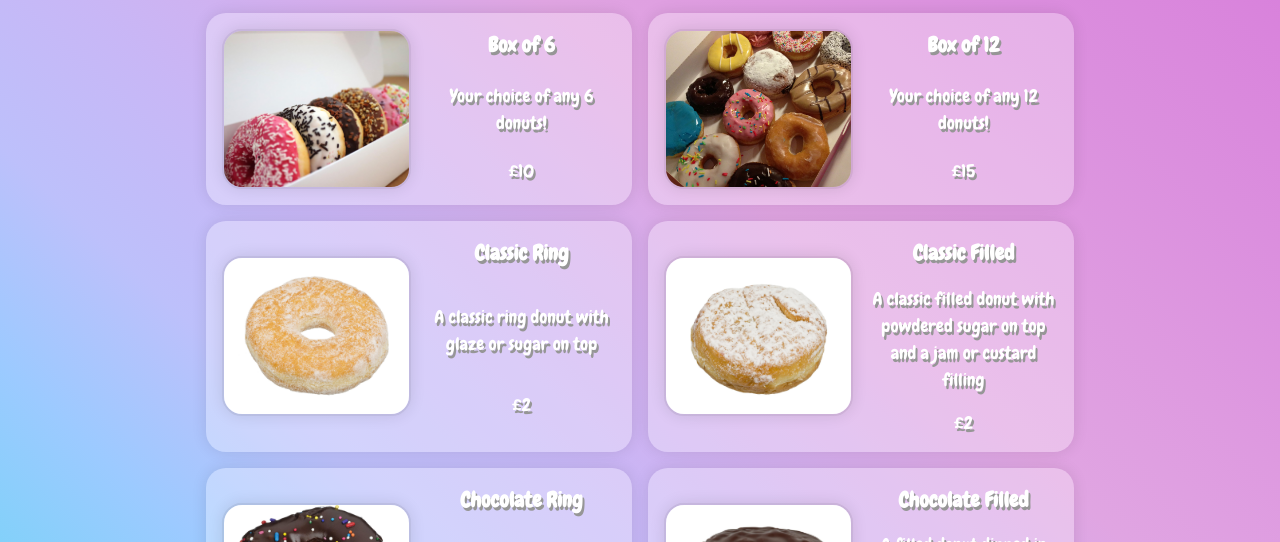
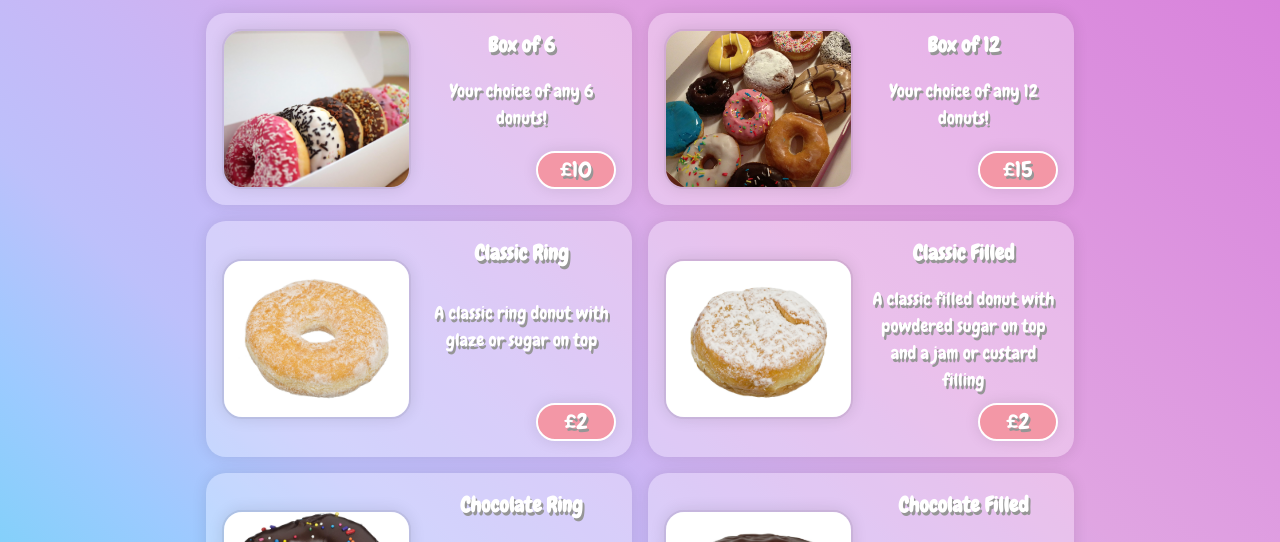
Before and after one commit to ClaraSmyth/restaurant-page, a plain HTML site: page index.html in a window 1280 px wide. Both pictures are taken after a click on the button "Menu!". Shown: the part 179-721 px from the top of the page. Drawn offline with Linux system fonts and the light colour scheme.

Commit message:
Addtional styling to the menu page

```diff
--- a/styles.css
+++ b/styles.css
@@ -19,7 +19,7 @@ body {
     font-family: 'Chewy', cursive;
     font-size: 18px;
     color: var(--font-color);
-    text-shadow: 2px 3px 0px #969696;
+    text-shadow: 2px 3px 0px var(--font-accent);
     background-image: linear-gradient(to right top, #78dad5, #71d7ea, #7ed2f9, #9ccaff, #bdc0fb, #c8b7f6, #d4aeed, #e0a5e2, #de9ae0, #db8fde, #d984dc, #d678da);
 }
 #content {
@@ -124,6 +124,7 @@ body {
     justify-content: center;
     gap: 1rem;
     font-size: 1.5rem;
+    text-shadow: 2px 3px 0px var(--font-accent);
     width: fit-content;
     justify-self: center;
     color: var(--font-color);
@@ -147,6 +148,7 @@ body {
 }
 
 .menu-item-container {
+    position: relative;
     display: grid;
     grid-template-columns: repeat(2, 1fr);
     gap: 1rem;
@@ -171,6 +173,22 @@ body {
     height: 100%;
     width: 100%;
     object-fit: cover;
+}
+
+.menu-item-text {
+    margin-bottom: 2rem;
+}
+
+.menu-item-price {
+    position: absolute;
+    bottom: 1rem;
+    right: 1rem;
+    font-size: 1.4rem;
+    width: 80px;
+    background-color: var(--primary-color);
+    border: 2px solid var(--font-color);
+    border-radius: 100vmax;
+    box-shadow: 0 0 15px var(--shadow-light);
 }
 
 /* CONTACT PAGE STYLES */
@@ -252,6 +270,7 @@ body {
     font-size: 1.5rem;
     width: fit-content;
     align-self: center;
+    text-shadow: 2px 3px 0px var(--font-accent);
     color: var(--font-color);
     background-color: var(--primary-color);
     border: 2px solid var(--font-color);
```
